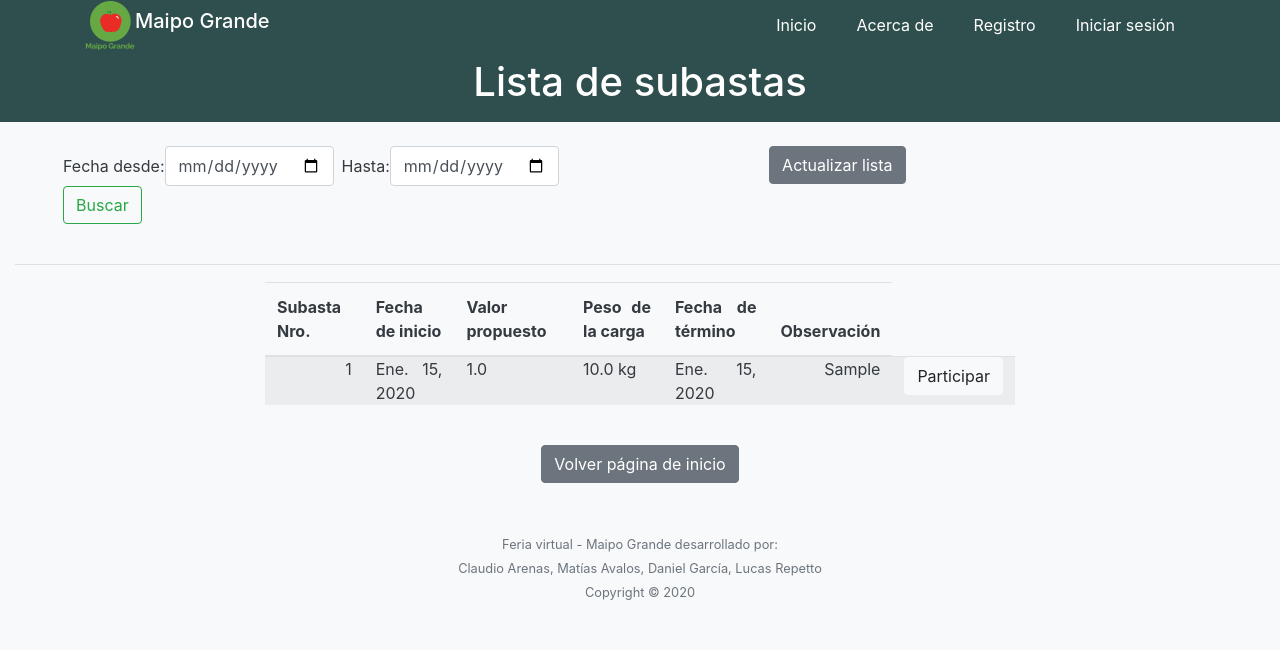
After one commit to stngarcia8/feriavirtual.web, a Django app: a page that uses maipogrande/transportista/templates/transportista/subasta/subasta-listar.html in a window 1280 px wide. The commit adds this page. Shown: the top 650 px of the page. Run offline with Django 3.2, Linux system fonts and the light colour scheme; tables that the repository leaves empty hold one stand-in row (values such as "Sample post"); some libraries are stand-ins or nearby versions.

Commit message:
Creación vista subasta

```diff
--- a/maipogrande/maipogrande/settings.py
+++ b/maipogrande/maipogrande/settings.py
@@ -87,7 +87,7 @@ AUTH_PASSWORD_VALIDATORS = [
 # definiendo parametros de localizacion e idiomas
 # https://docs.djangoproject.com/en/3.1/topics/i18n/
 LANGUAGE_CODE = 'es-es'
-TIME_ZONE = 'UTC'
+TIME_ZONE = 'America/Santiago'
 USE_I18N = True
 USE_L10N = True
 USE_TZ = True
@@ -159,3 +159,6 @@ ORDER_SERVICE_URL_GET = SERVER_API_URL + 'customers/orders/status'
 ORDER_SERVICE_URL_POST = SERVER_API_URL + 'customers/orders/add'
 ORDER_SERVICE_URL_PUT = SERVER_API_URL + 'customers/orders/edit'
 ORDER_SERVICE_URL_DELETE = SERVER_API_URL + 'customers/orders/delete'
+
+#url de subastas
+AUCTION_SERVICE_URL_GET_ALL = SERVER_API_URL + 'auctions/available'
--- a/maipogrande/transportista/models.py
+++ b/maipogrande/transportista/models.py
@@ -1,7 +1,9 @@
 import uuid
+import datetime
 from django.db import models
 from django.contrib.auth.models import User
 from django.urls import reverse
+from django.utils import timezone
 
 
 class VehicleType(models.Model):
@@ -60,3 +62,57 @@ class Vehicle(models.Model):
     def get_delete_url(self):
         "Define la ruta de eliminación del vehiculo."
         return reverse('eliminarVehiculo', args=[self.id])
+
+
+class Auction(models.Model):
+    "Clase que representa una subasta."
+    AuctionID = models.UUIDField(default=uuid.uuid4, unique=True, blank=True)
+    AuctionDate = models.DateField(default=datetime.date.today)
+    Percent = models.FloatField(default=0)
+    Value = models.FloatField(default=0)
+    Weight = models.FloatField(default=0)
+    LimitDate = models.DateField(default=datetime.date.today)
+    Observation = models.CharField(max_length=100, blank=True, null=True)
+    Status = models.IntegerField(default=0)
+
+    class Meta:
+        ordering = ('-AuctionDate', )
+
+    def __str__(self):
+        return self.AuctionDate
+
+    def get_participar_url(self):
+        "Define la ruta de participación de la subasta."
+        return reverse('participarSubasta', args=[self.id])
+
+
+class AuctionProduct(models.Model):
+    "Representa un producto dentro de la subasta."
+    Product = models.CharField(blank=True, max_length=50, null=True)
+    UnitValue = models.FloatField(default=0)
+    Quantity = models.FloatField(default=0)
+    TotalValue = models.FloatField(default=0)
+    Auction = models.ForeignKey(Auction, null=True, on_delete=models.CASCADE)
+
+    class meta:
+        ordering = ('Product',)
+
+    def __str__(self):
+        return self.Product
+
+def get_default_my_hour():
+      hour = timezone.now()
+      formatedHour = hour.strftime("%H:%M:%S")
+      return formatedHour
+
+class BidModel(models.Model):
+    "Clase que representa la puja en una subasta."
+    ValueID = models.UUIDField(default=uuid.uuid4, unique=True, blank=True)
+    AuctionID = models.CharField(max_length=40, blank=True, null=True)
+    ClientID = models.CharField(max_length=40, blank=True, null=True)
+    Value = models.IntegerField(default=0, verbose_name='Puja')
+    Hour = models.CharField(max_length=50, default=get_default_my_hour, null=True)
+    Date = models.DateField(default=datetime.date.today)
+
+    class Meta:
+        ordering = ('Value', )
--- a/maipogrande/transportista/templates/transportista/home-transportista.html
+++ b/maipogrande/transportista/templates/transportista/home-transportista.html
@@ -13,6 +13,9 @@
     <br>
     <p class="text-justify text-center font-weight-bold" style="color: white;"><b>Contratos</b></p>
     <a class="enlace" href="{% url 'listarContratos' %}">Lista de contratos</a>
+    <br>
+    <p class="text-justify text-center font-weight-bold" style="color: white;"><b>Subastas</b></p>
+    <a class="enlace" href="{% url 'listarSubastas' %}">Lista de subastas</a>
     <br>
     {% endblock %}
 
--- /dev/null
+++ b/maipogrande/transportista/templates/transportista/subasta/subasta-listar.html
@@ -0,0 +1,100 @@
+{% extends 'core/base-inicial.html' %}
+
+{% block titulo %}
+    Lista de subastas
+{% endblock %}
+
+{% block contenido %}
+    <div class="row">
+        <div class="col col-6">
+            <form class="form-inline my-2 my-lg-0" action="#" method="get" accept-charset="utf-8">
+                <label class="control-label" for="buscar">Fecha desde:</label>
+                <input name="q1" class="form-control mr-sm-2" type="date" aria-label="buscar" value="">
+                <label class="control-label" for="buscar">Hasta:</label>
+                <input name="q2" class="form-control mr-sm-2" type="date" aria-label="buscar" value="">
+                <button class="btn btn-outline-success my-2 my-sm-0" type="submit"> Buscar </button>
+            </form>
+        </div>
+        <div class="col col-1"></div>
+        <div class="col col-2">
+            <a class="btn btn-secondary"
+                href="{% url 'actualizarListaSubastas' %}" role="button"> Actualizar lista</a>
+        </div>
+        <div class="col col-1"></div>
+        <!-- <div class="col col-2">
+            <a class="btn btn-primary"
+                href="{% url 'registrarOrden' %}" role="button"> Nueva orden</a> -->
+        </div>
+    </div>
+    <hr class="col-12">
+
+    <!-- Listando las ordenes de compra -->
+    {% if auction_list %}
+        <table class="table table-hover table-striped mx-auto" style="width: 750px;">
+            <thead>
+                <tr>
+                    <th>Subasta Nro.</th>
+                    <th>Fecha de inicio</th>
+                    <th>Valor propuesto</th>
+                    <th>Peso de la carga</th>
+                    <th>Fecha de término</th>
+                    <th>Observación</th>
+                </tr>
+            </thead>
+            <tbody class="py-0">
+                {% for auction in auction_list %}
+                <tr>
+                    <td class="text-right py-0">{{ auction.id }}</td>
+                    <td class="py-0">{{ auction.AuctionDate }}</td>
+                    <td class="py-0">{{ auction.Value }}</td>
+                    <td class="py-0">{{ auction.Weight }} kg</td>
+                    <td class="py-0">{{ auction.LimitDate }}</td>
+                    <td class="text-right py-0">{{ auction.Observation }}</td>
+                    <td class="py-0">
+                        <a class="btn btn-light"
+                            href="{{ auction.get_participar_url }}" role="button"> Participar </a>
+                    </td>
+                </tr>
+                {% endfor %}
+            </tbody>
+        </table>
+
+        <!-- Menú de paginación -->
+        {% if is_paginated %}
+            <nav aria-label="Page navigation">
+                <ul class="pagination justify-content-center">
+                    {% if page_obj.has_previous %}
+                        <li class="page-item "><a class="page-link" href="?page=1">&laquo;&laquo;</a></li>
+                        <li class="page-item "><a class="page-link" href="?page={{ page_obj.previous_page_number }}">&laquo;</a></li>
+                    {% else %}
+                        <li class="page-item disabled"><a class="page-link" href="#" tabindex="-1">&laquo;&laquo;</a></li>
+                        <li class="page-item disabled"><a class="page-link" href="#" tabindex="-1">&laquo;</a></li>
+                    {% endif %}
+                    {% for i in paginator.page_range %}
+                        <li class="page-item {% if page_obj.number == i %}active{% endif %}"><a class="page-link" href="?page={{ i }}">{{ i }}</a></li>
+                    {% endfor %}
+                    {% if page_obj.has_next %}
+                        <li class="page-item "><a class="page-link" href="?page={{ page_obj.next_page_number }}">&raquo;</a></li><li class="page-item "><a class="page-link" href="?page=last">&raquo;&raquo;</a></li>
+                    {% else %}
+                        <li class="page-item disabled"><a class="page-link" href="#" tabindex="-1">&raquo;</a></li>
+                        <li class="page-item disabled"><a class="page-link" href="#" tabindex="-1">&raquo;&raquo;</a></li>
+                    {% endif %}
+                </ul>
+            </nav>
+        {% endif %}
+
+    <!-- Aqui parte la seccion cuando no hay nada ingresado -->
+    {% else %}
+        <p class="lead text-justify">
+            No hay subastas disponibles o
+            la busqueda no produjo ningún resultado.<br>
+        </p>
+    {% endif %}
+
+    <!-- volver a la pagina de inicio -->
+    <br>
+    <div class="text-center">
+    <a class="btn btn-secondary" href="#" role="button"> Volver página de inicio </a>
+    </div>
+
+{% endblock %}
--- a/maipogrande/transportista/urls.py
+++ b/maipogrande/transportista/urls.py
@@ -18,5 +18,16 @@ urlpatterns = [
         views.VehiculoUpdateView.as_view(), name='editarVehiculo'),
     url(r'^vehiculo/eliminar/(?P<pk>\d+)$',
         views.VehiculoDeleteView.as_view(), name='eliminarVehiculo'),
+    url(r'^subastas/listar/$', views.AuctionListView.as_view(),
+        name='listarSubastas'),
+    url(r'^subastas/cargar$', views.AuctionsLoadView,
+        name='actualizarListaSubastas'),
+    url(r'^subasta/participar/(?P<pk>\d+)$',
+        views.AuctionParticipateView, name='participarSubasta'),
+    url(r'^subasta/pujar/(?P<pk>\d+)$',
+        views.MostrarPujasView, name='mostrarPujaSubasta'),
+    url(r'^subasta/puja/actualizar/(?P<pk>\d+)$',
+        views.ActualizarPujasView, name='actualizarPujaSubasta'),
+
 
 ]
--- a/maipogrande/transportista/views.py
+++ b/maipogrande/transportista/views.py
@@ -1,16 +1,20 @@
 import operator
+from django.shortcuts import render, reverse
+import uuid
 from django.shortcuts import redirect
 from django.urls import reverse_lazy
 from django.db.models import Q
 from functools import reduce
+from django.http import HttpResponse
 from django.conf import settings
-from .forms import CreateVehiculoForm, UpdateVehiculoForm
-from .models import Vehicle
+from django.template import loader
+from .forms import CreateVehiculoForm, UpdateVehiculoForm, AuctionParticipateForm
+from .models import Vehicle, Auction, BidModel, AuctionProduct
 from dcomercial.models import Comercial
 from django.views.generic.base import TemplateView
 from django.views.generic import CreateView, ListView, UpdateView, DeleteView, DetailView
-from .services import PostToApi, PutToApi, DeleteToApi, GetFromApi
-from .serializers import VehiculoApiSerializer, VehiculoSerializer
+from .services import PostToApi, PutToApi, DeleteToApi, GetFromApi, GetAuctionsFromApi
+from .serializers import VehiculoApiSerializer, VehiculoSerializer, AuctionParticipateSerializer
 from dcomercial.views import CargarDatoComercial
 from core.permission import LoginRequired
 
@@ -115,3 +119,64 @@ def VehiculosLoadView(request):
         data.delete()
     GetFromApi(request.user)
     return redirect('listarVehiculos')
+
+
+class AuctionListView(ListView):
+    "Muestra la lista de subastas disponibles"
+    model = Auction
+    template_name = 'transportista/subasta/subasta-listar.html'
+    paginate_by = settings.RECORDS_PER_PAGE
+
+    def get_queryset(self):
+        result = super(AuctionListView, self).get_queryset()
+        query1 = self.request.GET.get('q1')
+        query2 = self.request.GET.get('q2')
+        if not query2:
+            query2 = query1
+        if query1:
+            result = result.filter(OrderDate__range=(query1, query2))
+        return result
+
+def AuctionsLoadView(request):
+    "Carga la lista de subastas desde la base de datos de feria virtual."
+    auction = Auction.objects.all().delete()
+    GetAuctionsFromApi(request.user)
+    return redirect('listarSubastas')
+
+
+def AuctionParticipateView(request, pk):
+    form = AuctionParticipateForm(request.POST or None)
+    template = loader.get_template("transportista/subasta/subasta-pujar.html")
+    auction = Auction.objects.get(id=pk)
+    auction_product = AuctionProduct.objects.filter(Auction=auction)
+    bid_value = BidModel.objects.filter(AuctionID=auction.AuctionID)
+    context = {'form': form, 'subasta': auction, 'productos': auction_product, 'puja': bid_value}
+
+    # if form.is_valid():
+    #     form.instance.ValueID = uuid.uuid4()
+    #     form.instance.AuctionID = auction.AuctionID
+    #     form.instance.ClientID = request.user.loginsession.ClientID
+    #     data = form.cleaned_data
+    #     form.save()
+    #     # serializador = AuctionParticipateSerializer(data=response.json(), many=True)
+    #     # serializador.is_valid()
+    #     # serializador.save(Client_id=request.loginsession.id, Auction_id=auction.AuctionID)
+    return HttpResponse(template.render(context, request))
+
+
+
+def MostrarPujasView(request, pk):
+    "Muestra los valores de las pujas realizadas."
+    valor = request.GET.get('value')
+    auction = Auction.objects.get(id=pk)
+    bid = BidModel(AuctionID=auction.AuctionID, ClientID=request.user.loginsession.ClientID,
+        Value=valor)
+    bid.save()
+    bid_value = BidModel.objects.filter(AuctionID=auction.AuctionID)
+    return render(request, 'transportista/subasta/pujas.html', {'pujas': bid_value})
+
+def ActualizarPujasView(request, pk):
+    "Actualiza la vista de las pujas automaticamente."
+    auction = Auction.objects.get(id=pk)
+    bid_value = BidModel.objects.filter(AuctionID=auction.AuctionID)
+    return render(request, 'transportista/subasta/pujas.html', {'pujas': bid_value})
```
Also changed, not shown: maipogrande/transportista/forms.py (+19 -1 lines), maipogrande/transportista/serializers.py (+43 -1 lines), maipogrande/transportista/services.py (+24 -1 lines), maipogrande/transportista/templates/transportista/subasta/pujas.html (added, +7 -0 lines), maipogrande/transportista/templates/transportista/subasta/subasta-pujar.html (added, +115 -0 lines).
